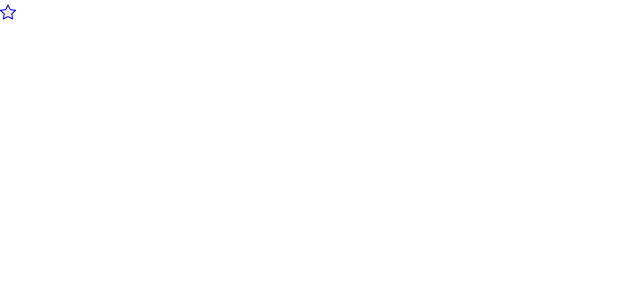
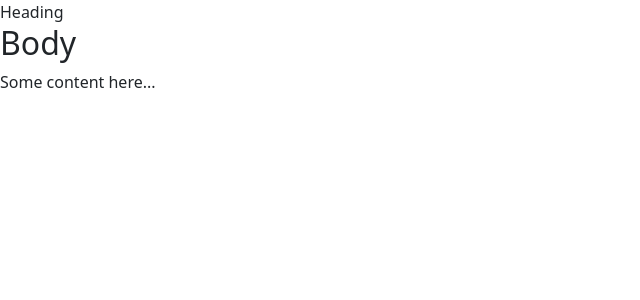
Before and after one commit to TaOleks/angWithMosh, an Angular app: page / in a window 1280 px wide. Shown: the top 300 px of the page, without its empty margins (0-640 px from the left). Built offline with nearby package versions, Linux system fonts and the light colour scheme.

Commit message:
ng-content
we don't need a selector when we use only one ng-content

```diff
--- a/src/app/app.component.html
+++ b/src/app/app.component.html
@@ -1 +1,8 @@
-<app-favorite [isFavorite]="post.isFavorite"  (change)="onFavoriteChanged($event)"></app-favorite>
+<!-- <app-favorite [isFavorite]="post.isFavorite"  (change)="onFavoriteChanged($event)"></app-favorite> -->
+<app-bootstrap-panel>
+  <div class="heading">Heading</div>
+  <div class="heading">
+    <h2>Body</h2>
+  <p>Some content here...</p>
+  </div>
+</app-bootstrap-panel>
--- a/src/app/app.module.ts
+++ b/src/app/app.module.ts
@@ -3,11 +3,13 @@ import { BrowserModule } from '@angular/platform-browser';
 
 import { AppComponent } from './app.component';
 import { FavoriteComponent } from './favorite/favorite.component';
+import { BootstrapPanelComponent } from './bootstrap-panel/bootstrap-panel.component';
 
 @NgModule({
   declarations: [
     AppComponent,
-    FavoriteComponent
+    FavoriteComponent,
+    BootstrapPanelComponent
   ],
   imports: [
     BrowserModule
--- /dev/null
+++ b/src/app/bootstrap-panel/bootstrap-panel.component.html
@@ -0,0 +1,8 @@
+<div class="panel panel-default">
+  <div class="panel-heading">
+<ng-content select=".heading"></ng-content>
+  </div>
+  <div class="panel-body">
+    <ng-content select=".body"></ng-content>
+  </div>
+</div>
```
Also changed, not shown: src/app/bootstrap-panel/bootstrap-panel.component.ts (added, +10 -0 lines), src/app/bootstrap-panel/bootstrap-panel.component.css (added), 1 other file (tests, documents, lock files or other folders).
